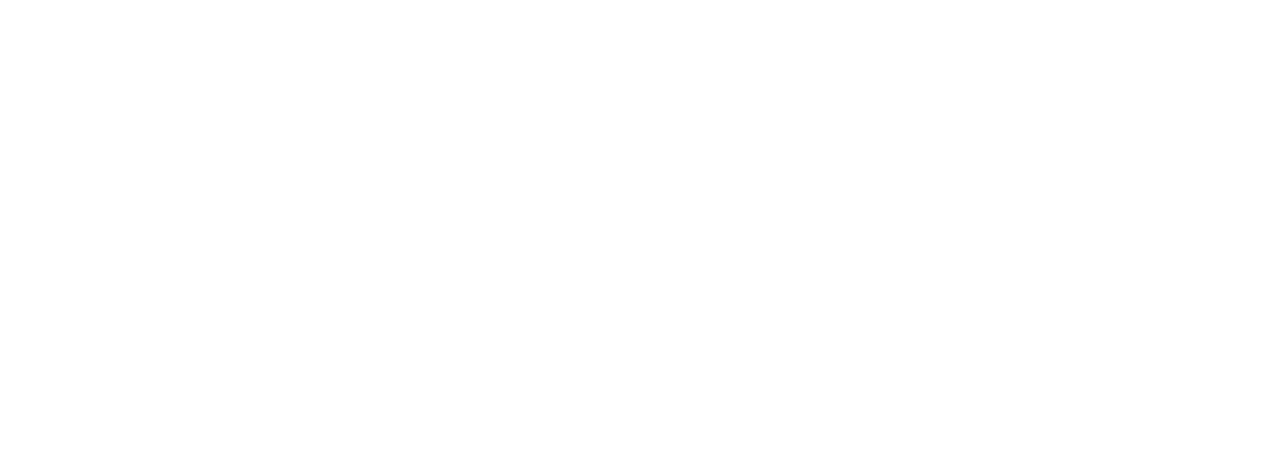
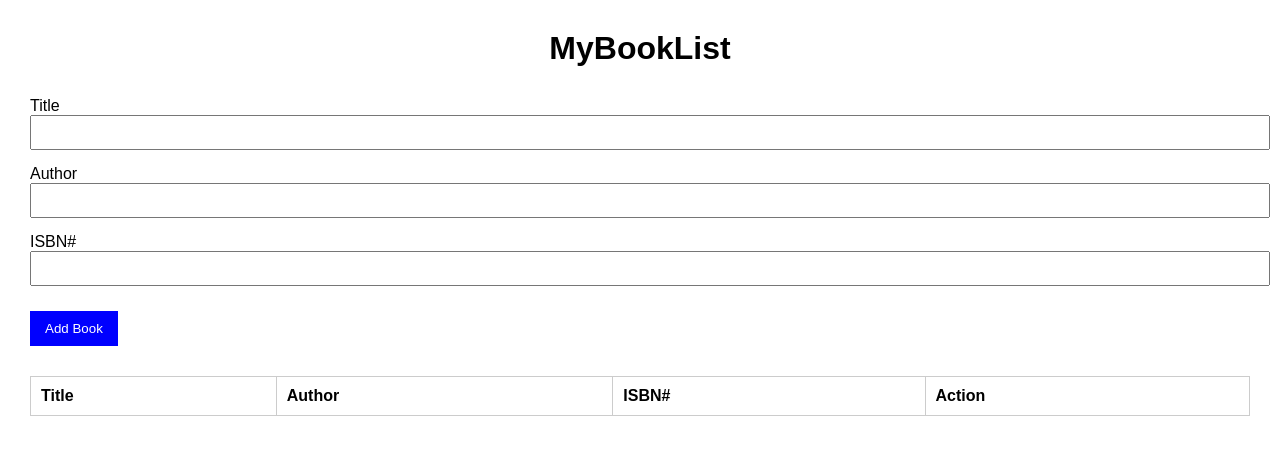
Before and after one commit to acciojob/book-list-Sakthi002-D, a website: page main.html in a window 1280 px wide. Drawn offline with Linux system fonts and the light colour scheme.

Commit message:
created a submission

```diff
--- a/main.html
+++ b/main.html
@@ -7,6 +7,37 @@
 </head>
 
 <body>
+	<h1>MyBookList</h1>
+
+	<div class="form-group">
+		<label>Title</label>
+		<input type="text" id="title">
+	</div>
+
+	<div class="form-group">
+		<label>Author</label>
+		<input type="text" id="author">
+	</div>
+
+	<div class="form-group">
+		<label>ISBN#</label>
+		<input type="text" id="isbn">
+	</div>
+
+	<button id="submit">Add Book</button>
+
+	<table class="table table-striped">
+		<thead>
+			<tr>
+				<th>Title</th>
+				<th>Author</th>
+				<th>ISBN#</th>
+				<th>Action</th>
+			</tr>
+		</thead>
+
+		<tbody id="book-list"></tbody>
+	</table>
 	<!-- the entire body must be written by student -->
     <script type="text/javascript" src="./script.js">
 </script>
--- a/script.js
+++ b/script.js
@@ -1 +1,37 @@
-//your JS code here. If required.
+const submitBtn = document.getElementById("submit");
+const bookList = document.getElementById("book-list");
+
+submitBtn.addEventListener("click", function () {
+
+	const title = document.getElementById("title").value;
+	const author = document.getElementById("author").value;
+	const isbn = document.getElementById("isbn").value;
+
+	if(title === "" || author === "" || isbn === ""){
+		alert("Please fill all fields");
+		return;
+	}
+
+	const row = document.createElement("tr");
+
+	row.innerHTML = `
+		<td>${title}</td>
+		<td>${author}</td>
+		<td>${isbn}</td>
+		<td><button class="delete">X</button></td>
+	`;
+
+	bookList.appendChild(row);
+
+	document.getElementById("title").value = "";
+	document.getElementById("author").value = "";
+	document.getElementById("isbn").value = "";
+});
+
+bookList.addEventListener("click", function(e){
+
+	if(e.target.classList.contains("delete")){
+		e.target.parentElement.parentElement.remove();
+	}
+
+});
--- a/styles.css
+++ b/styles.css
@@ -1 +1,47 @@
-/*  your css code here. If applicable */
+body{
+	margin:30px;
+	font-family:Arial;
+}
+
+h1{
+	text-align:center;
+	margin-bottom:30px;
+}
+
+.form-group{
+	margin-bottom:15px;
+}
+
+input{
+	width:100%;
+	padding:8px;
+}
+
+#submit{
+	background-color:blue;
+	color:white;
+	border:none;
+	padding:10px 15px;
+	cursor:pointer;
+	margin-top:10px;
+}
+
+table{
+	width:100%;
+	margin-top:30px;
+	border-collapse:collapse;
+}
+
+th,td{
+	border:1px solid #ccc;
+	padding:10px;
+	text-align:left;
+}
+
+.delete{
+	background:red;
+	color:white;
+	border:none;
+	padding:5px 10px;
+	cursor:pointer;
+}
```
